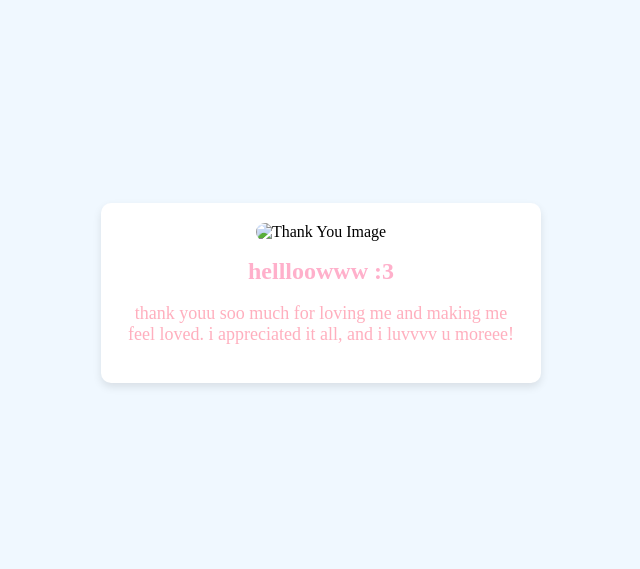
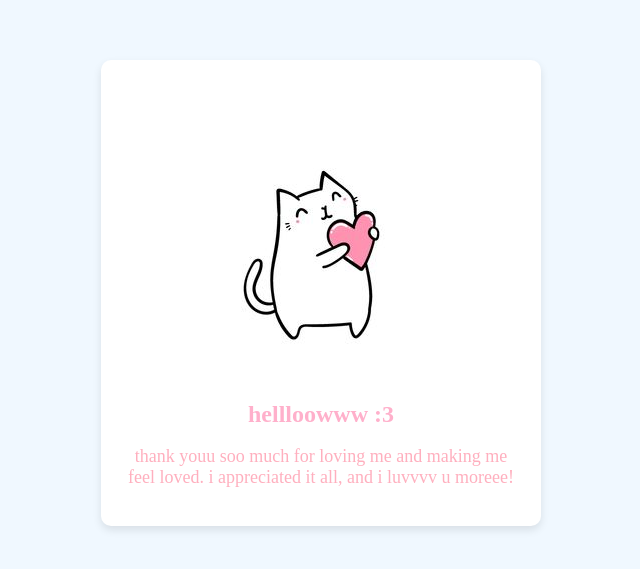
Before and after one commit to jialuvsushi/i-love-you-, a plain HTML site: page index.html in a window 1280 px wide. Shown: the part 107-676 px from the top of the page, without its empty margins (319-959 px from the left). Drawn offline with Linux system fonts and the light colour scheme.

Commit message:
Update index.html

```diff
--- a/index.html
+++ b/index.html
@@ -41,7 +41,7 @@
 <body>
     <div class="message-box">
         <!-- Add your image here -->
-        <img src="nyoba-nyoba/Cat with heart.jpeg" alt="Thank You Image">
+        <img src="Cat with heart.jpeg" alt="Thank You Image">
 
         <h1>hellloowww :3</h1>
         <p>thank youu soo much for loving me and making me feel loved. i appreciated it all, and i luvvvv u moreee!</p>
```
